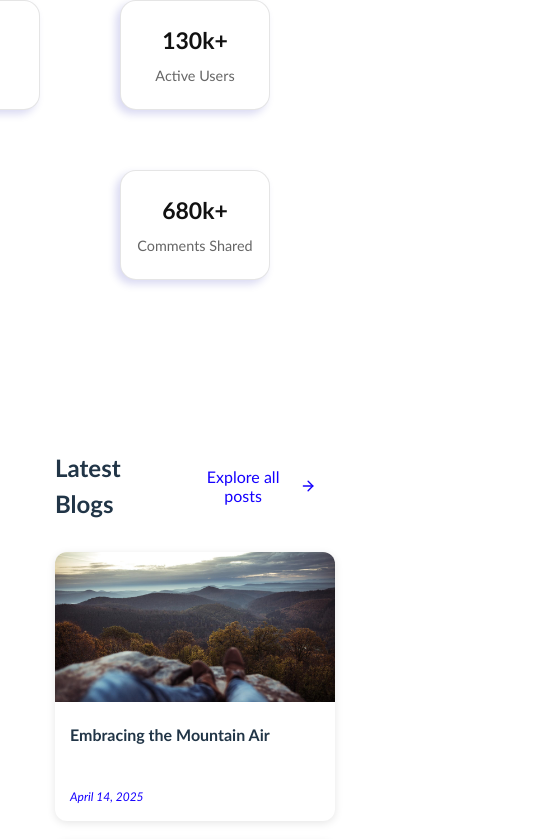
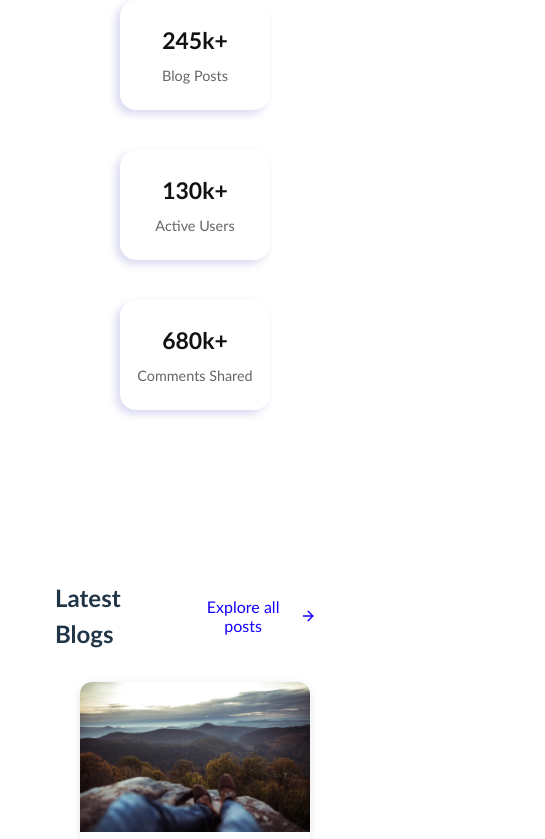
Before and after one commit to Milos1333/Blog-Platform, a React (Vite) app in the folder client/: page / in a window 390 px wide. Shown: the part 1089-1928 px from the top of the page, 545 px wide, since content can reach past the window. Built offline with nearby package versions, Linux system fonts and the light colour scheme.

Commit message:
Correction of responsive platform stats

```diff
--- a/client/src/feature/Home/styles/platformStats.style.css
+++ b/client/src/feature/Home/styles/platformStats.style.css
@@ -18,9 +18,9 @@
 
 .platform-stats-grid {
   display: grid;
-  grid-template-columns: repeat(auto-fit, minmax(170px, 1fr));
+  grid-template-columns: repeat(3, 1fr); /* 3 kolone na većim ekranima */
   gap: 60px;
-  max-width: 700px;
+  max-width: 800px;
   margin: 0 auto;
   padding: 0 19px;
 }
@@ -31,10 +31,8 @@
   border-radius: 16px;
   box-shadow: -4px 4px 8px rgba(0, 8, 168, 0.154);
   transition: transform 0.2s ease-in;
-  border: 1px solid rgba(0, 0, 0, 0.103);
   height: 110px;
-  max-width: 200px;
-  width: 100%;
+  width: 200px !important;
   display: flex;
   align-items: center;
   justify-content: center;
@@ -57,24 +55,34 @@
   margin-top: 8px;
 }
 
-@media screen and (max-width: 700px) {
+/* TABLET: 2 kolone, 3. stat ide ispod */
+@media screen and (max-width: 900px) {
   .platform-stats-grid {
-    justify-items: center;
+    grid-template-columns: repeat(2, 1fr);
+  }
+
+  .stat-box {
+    width: 200px !important;
   }
 
   .stat-box:nth-child(3) {
     grid-column: 1 / -1;
     justify-self: center;
-    width: 100%;
-    max-width: 200px;
+  }
+}
+
+/* MOBILNI: 1 kolona */
+@media screen and (max-width: 600px) {
+  .platform-stats-grid {
+    grid-template-columns: 1fr;
+    gap: 40px;
+    margin-top: 50px;
   }
 
   .platform-stats-grid {
-    margin-top: 50px;
+    justify-items: center;
   }
-}
 
-@media screen and (max-width: 600px) {
   .platform-stats-heading {
     font-size: 30px;
   }
@@ -86,8 +94,13 @@
   .stat-number {
     font-size: 25px;
   }
+
+  .stat-box:nth-child(3) {
+    grid-column: auto;
+  }
 }
 
+/* JOŠ MANJI MOBILNI */
 @media screen and (max-width: 450px) {
   .platform-stats-heading {
     font-size: 25px;
--- a/client/src/feature/Home/styles/recentBlogPosts.style.css
+++ b/client/src/feature/Home/styles/recentBlogPosts.style.css
@@ -30,6 +30,7 @@
   display: grid;
   grid-template-columns: repeat(auto-fill, minmax(220px, 1fr));
   gap: 20px;
+  justify-items: center;
 }
 
 .blog-card {
@@ -39,6 +40,7 @@
   transition: box-shadow 0.3s;
   background-color: white;
   position: relative;
+  max-width: 250px;
 }
 
 .blog-card:hover {
@@ -79,6 +81,7 @@
   transform: translate(-50%, -50%);
   display: none;
   font-size: 13px;
+  background-color: white;
 }
 
 .blog-card:hover > .button-view-more {
--- a/client/src/feature/Navigation/Navigation.jsx
+++ b/client/src/feature/Navigation/Navigation.jsx
@@ -31,22 +31,22 @@ const Navigation = () => {
           About
         </NavLink>
         <NavLink
-          to="/blog"
+          to="/blogs"
           className={({ isActive }) => (isActive ? "active-link" : "")}
         >
-          Blog
+          Blogs
         </NavLink>
         <NavLink
-          to="/pages"
+          to="/create"
           className={({ isActive }) => (isActive ? "active-link" : "")}
         >
-          Pages
+          Create
         </NavLink>
         <NavLink
-          to="/contact"
+          to="/my-blogs"
           className={({ isActive }) => (isActive ? "active-link" : "")}
         >
-          Contact
+          My Blogs
         </NavLink>
       </div>
       <div className="nav-auth">
```
